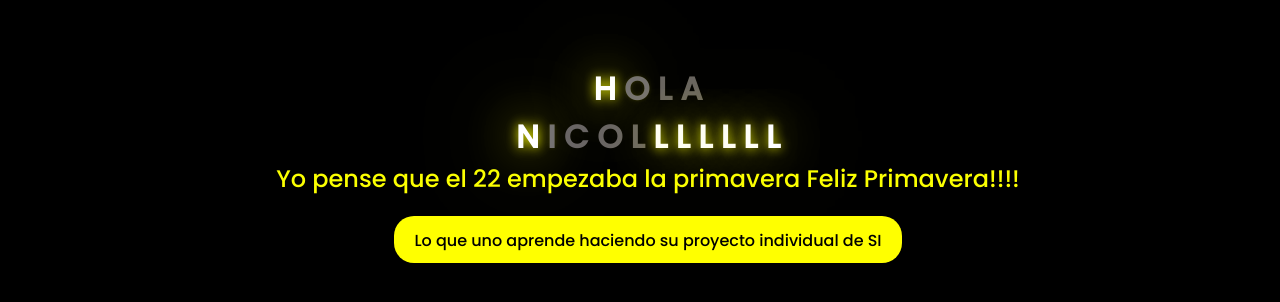
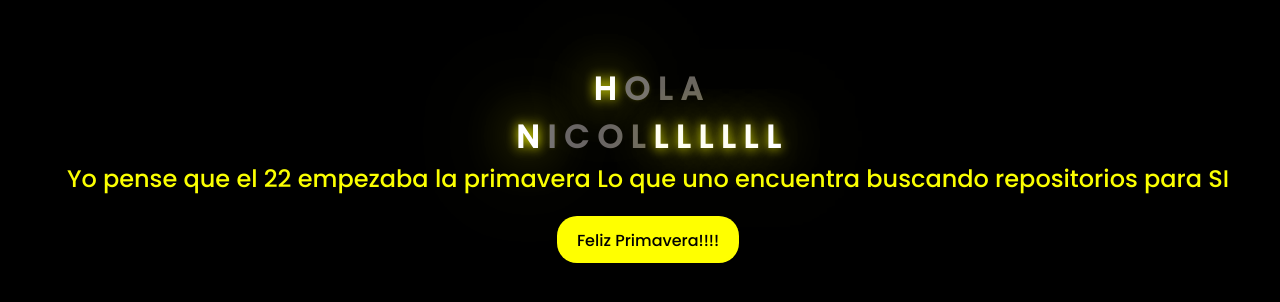
Before and after one commit to Jairo-Beta01/test1.github.io, a plain HTML site: page index.html in a window 1280 px wide. Shown: the part 244-546 px from the top of the page. Drawn offline with Linux system fonts and the light colour scheme.

Commit message:
Update index.html

```diff
--- a/index.html
+++ b/index.html
@@ -32,12 +32,12 @@
     </div>
     <div class="description">
         <span>Yo pense que el 22 empezaba la primavera</span>
-        <span>Feliz Primavera!!!!</span>
+        <span>Lo que uno encuentra buscando repositorios para SI</span>
 
     </div>
     <div class="button">
         <button>
-            <a href="FLORES.html">Lo que uno aprende haciendo su proyecto individual de SI</a>
+            <a href="FLORES.html">Feliz Primavera!!!!</a>
         </button>
 
     </div>
```
